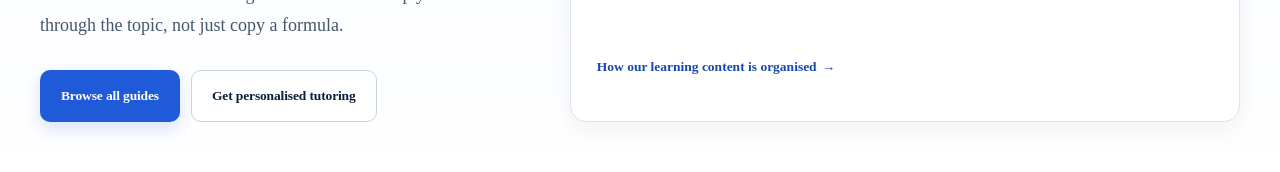
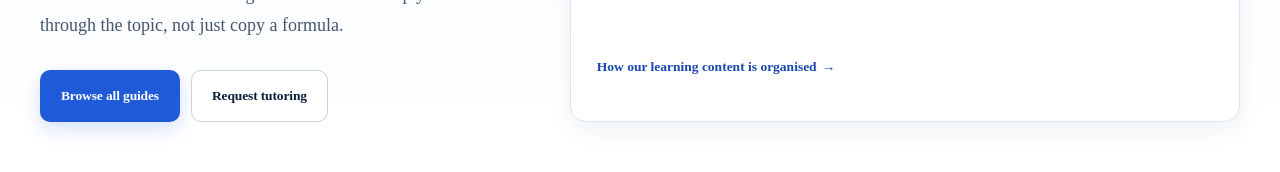
Before and after one commit to StatisticaHub/matwebsite, a Next.js app: page /learn in a window 1280 px wide. Shown: the part 470-642 px from the top of the page. Built offline with nearby package versions, Linux system fonts and the light colour scheme; no server answers.

Commit message:
Standardize public tutoring CTA language

```diff
--- a/app/how-it-works/page.tsx
+++ b/app/how-it-works/page.tsx
@@ -110,7 +110,7 @@ export default function Page() {
               className="button button-primary button-large"
               href="/find-a-tutor"
             >
-              Request personalised tutoring
+              Request tutoring
             </Link>
 
           </div>
--- a/app/learn/page.tsx
+++ b/app/learn/page.tsx
@@ -76,7 +76,7 @@ export default function Page() {
                 trackingId="learning_hub_hero_tutoring"
                 contentType="learning_hub_cta"
               >
-                Get personalised tutoring
+                Request tutoring
               </TrackedLink>
             </div>
           </div>
@@ -162,7 +162,7 @@ export default function Page() {
             trackingId="learning_hub_bottom_tutoring"
             contentType="learning_hub_cta"
           >
-            Get personalised tutoring
+            Request tutoring
           </TrackedLink>
         </div>
       </section>
```
